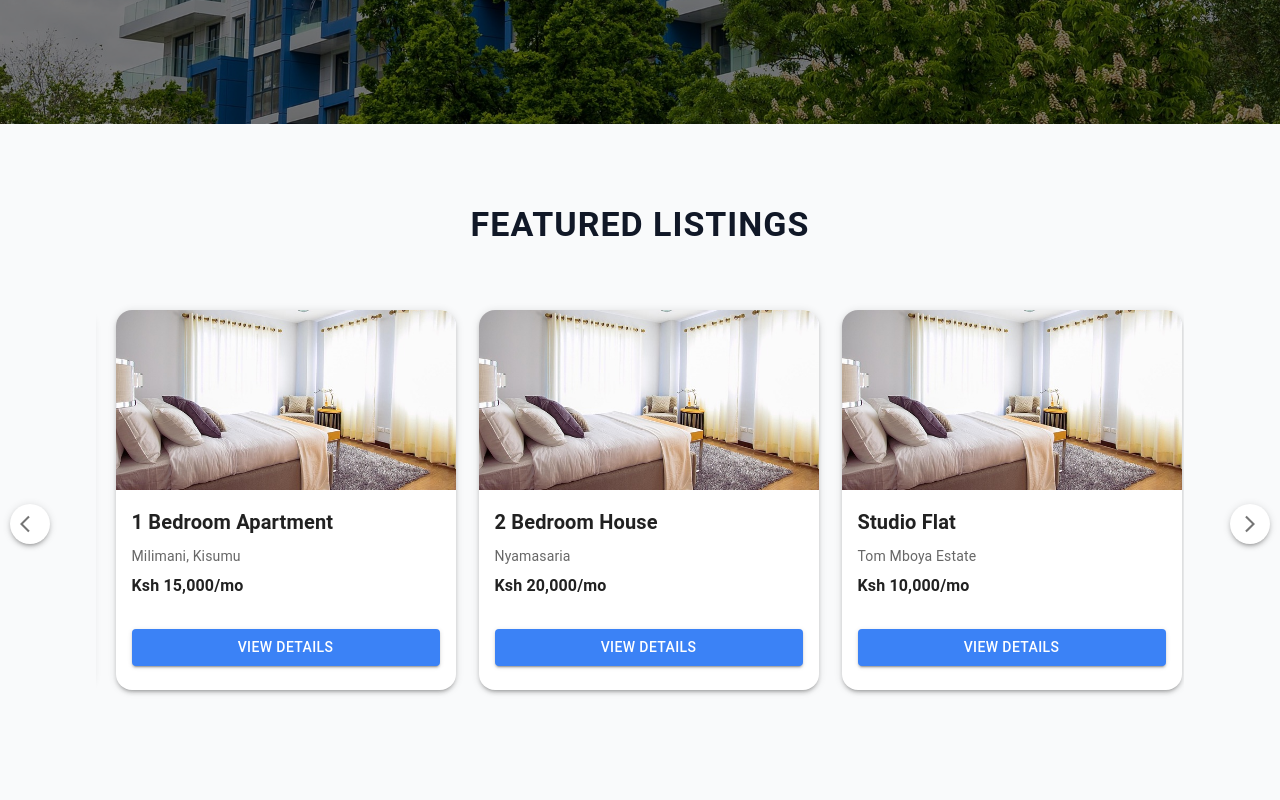
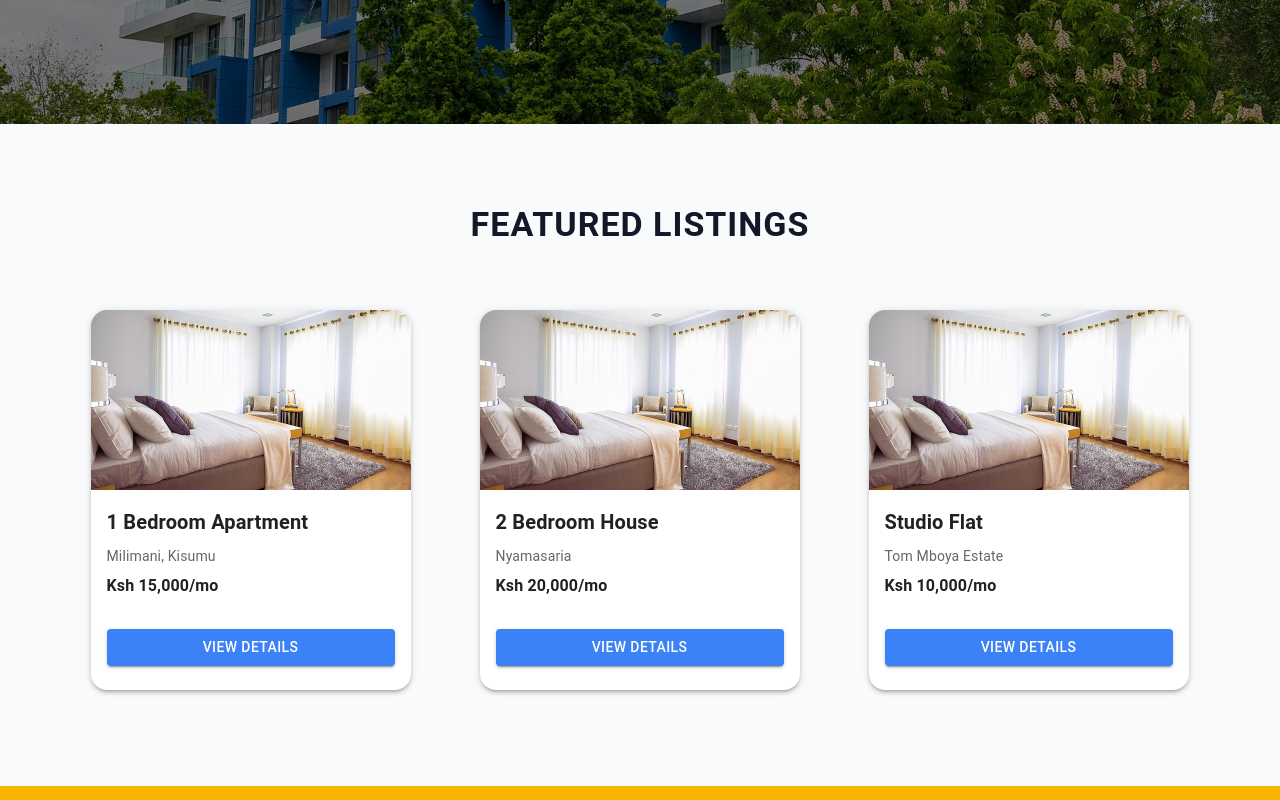
Before and after one commit to Sobunge/pensasha-houses, a React (Create React App) app in the folder frontend/: page / in a window 1280 px wide. Shown: the part 740-1540 px from the top of the page. Built offline with nearby package versions, Linux system fonts and the light colour scheme.

Commit message:
updating the featuredListing

```diff
--- a/frontend/src/pages/LandingPage/FeaturedListings.jsx
+++ b/frontend/src/pages/LandingPage/FeaturedListings.jsx
@@ -1,4 +1,4 @@
-import React, { useRef } from 'react';
+import React, { useEffect } from 'react';
 import {
   Box,
   Typography,
@@ -6,13 +6,10 @@ import {
   CardMedia,
   CardContent,
   Button,
-  IconButton,
   Container,
 } from '@mui/material';
-import { ArrowBackIos, ArrowForwardIos } from '@mui/icons-material';
-import Slider from 'react-slick';
-import 'slick-carousel/slick/slick.css';
-import 'slick-carousel/slick/slick-theme.css';
+import { useKeenSlider } from 'keen-slider/react';
+import 'keen-slider/keen-slider.min.css';
 
 const listings = [
   { id: 1, name: 'Modern Bedsitter', location: 'Kisumu CBD', price: 'Ksh 8,000/mo', image: '/assets/images/house.jpg' },
@@ -26,40 +23,34 @@ const listings = [
 ];
 
 const FeaturedListings = () => {
-  const sliderRef = useRef(null);
+  const [sliderRef, instanceRef] = useKeenSlider({
+    loop: true,
+    renderMode: 'performance',
+    slides: {
+      perView: 3,
+      spacing: 16,
+    },
+    breakpoints: {
+      '(max-width: 1200px)': {
+        slides: { perView: 2, spacing: 12 },
+      },
+      '(max-width: 768px)': {
+        slides: { perView: 1, spacing: 8 },
+      },
+    },
+  });
 
-  const settings = {
-    dots: false,
-    infinite: true,
-    speed: 500,
-    autoplay: true,
-    autoplaySpeed: 3500,
-    slidesToShow: 3,
-    slidesToScroll: 1,
-    arrows: false,
-    pauseOnHover: true,
-    responsive: [
-      {
-        breakpoint: 1200,
-        settings: { slidesToShow: 2 },
-      },
-      {
-        breakpoint: 768,
-        settings: { slidesToShow: 1 },
-      },
-    ],
-  };
+  // Auto-slide every 4 seconds
+  useEffect(() => {
+    const interval = setInterval(() => {
+      instanceRef.current?.next();
+    }, 4000);
+    return () => clearInterval(interval);
+  }, [instanceRef]);
 
   return (
-    <Box
-      sx={{
-        backgroundColor: '#F9FAFB',
-        py: { xs: 6, md: 10 },
-        minHeight: '80vh',
-        position: 'relative',
-      }}
-    >
-      <Container maxWidth="lg">
+    <Box sx={{ backgroundColor: '#F9FAFB', py: { xs: 6, md: 10 } }}>
+      <Container>
         <Typography
           variant="h4"
           align="center"
@@ -74,58 +65,20 @@ const FeaturedListings = () => {
           Featured Listings
         </Typography>
 
-        {/* Navigation Buttons */}
-        <IconButton
-          onClick={() => sliderRef.current?.slickPrev()}
-          sx={{
-            position: 'absolute',
-            top: '50%',
-            left: { xs: 5, sm: 10 },
-            transform: 'translateY(-50%)',
-            zIndex: 10,
-            backgroundColor: '#fff',
-            boxShadow: 3,
-            '&:hover': { backgroundColor: '#F3F4F6' },
-            width: 40,
-            height: 40,
-          }}
-        >
-          <ArrowBackIos fontSize="small" />
-        </IconButton>
-
-        <IconButton
-          onClick={() => sliderRef.current?.slickNext()}
-          sx={{
-            position: 'absolute',
-            top: '50%',
-            right: { xs: 5, sm: 10 },
-            transform: 'translateY(-50%)',
-            zIndex: 10,
-            backgroundColor: '#fff',
-            boxShadow: 3,
-            '&:hover': { backgroundColor: '#F3F4F6' },
-            width: 40,
-            height: 40,
-          }}
-        >
-          <ArrowForwardIos fontSize="small" />
-        </IconButton>
-
-        {/* Slider */}
-        <Box sx={{ px: { xs: 2, sm: 3, md: 4 } }}>
-          <Slider ref={sliderRef} {...settings}>
+        <Box ref={sliderRef} className="keen-slider">
           {listings.map((listing) => (
-              <Box key={listing.id} px={1} py={2}>
+            <Box className="keen-slider__slide" key={listing.id}>
               <Card
                 sx={{
-                    borderRadius: 4,
+                  maxWidth: 320,
                   height: 380,
-                    maxWidth: 340,
                   mx: 'auto',
+                  my: 2,
                   display: 'flex',
                   flexDirection: 'column',
                   justifyContent: 'space-between',
                   boxShadow: 3,
+                  borderRadius: 4,
                   transition: 'transform 0.3s ease, box-shadow 0.3s ease',
                   '&:hover': {
                     transform: 'scale(1.02)',
@@ -140,7 +93,14 @@ const FeaturedListings = () => {
                   height="180"
                   sx={{ objectFit: 'cover' }}
                 />
-                  <CardContent sx={{ flexGrow: 1, display: 'flex', flexDirection: 'column', justifyContent: 'space-between' }}>
+                <CardContent
+                  sx={{
+                    flexGrow: 1,
+                    display: 'flex',
+                    flexDirection: 'column',
+                    justifyContent: 'space-between',
+                  }}
+                >
                   <Box>
                     <Typography variant="h6" sx={{ fontWeight: 700, mb: 1 }}>
                       {listing.name}
@@ -168,7 +128,6 @@ const FeaturedListings = () => {
               </Card>
             </Box>
           ))}
-          </Slider>
         </Box>
       </Container>
     </Box>
```
Lines whose indentation alone changed are shown as unchanged.
